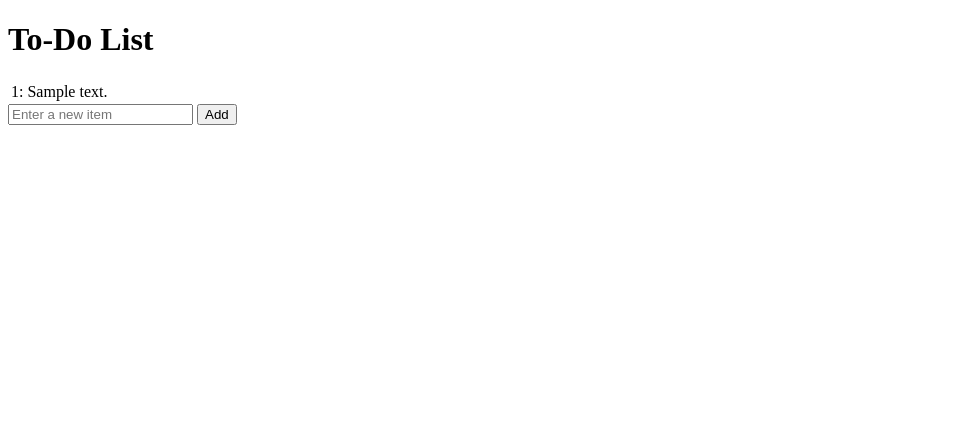
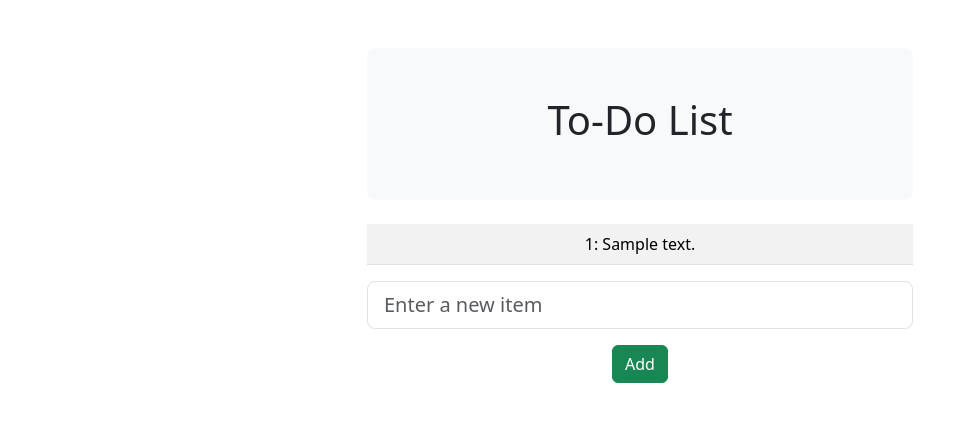
Before and after one commit to RosATypeN/superlists, a Django app: page /lists/1/ in a window 1280 px wide. Shown: the top 422 px of the page, without its empty margins (0-968 px from the left). Run offline with Django 4.2, Linux system fonts and the light colour scheme; tables that the repository leaves empty hold one stand-in row (values such as "Sample post").

Commit message:
Add Bootstrap styling and improve layout

```diff
--- a/lists/templates/base.html
+++ b/lists/templates/base.html
@@ -1,10 +1,34 @@
 <!DOCTYPE html>
-<html>
+<html lang="en">
 <head>
+    <meta charset="UTF-8">
     <title>To-Do Lists</title>
+
+    <link
+        rel="stylesheet"
+        href="https://cdn.jsdelivr.net/npm/bootstrap@5.3.3/dist/css/bootstrap.min.css"
+    >
 </head>
+
 <body>
-{% block content %}
-{% endblock %}
+
+<div class="container">
+
+    <div class="row justify-content-center mt-5">
+        <div class="col-md-6 text-center">
+
+            <div class="p-5 mb-4 bg-light rounded-3">
+                {% block header_text %}
+                {% endblock %}
+            </div>
+
+            {% block content %}
+            {% endblock %}
+
+        </div>
+    </div>
+
+</div>
+
 </body>
 </html>
--- a/lists/templates/list.html
+++ b/lists/templates/list.html
@@ -1,16 +1,43 @@
 {% extends "base.html" %}
 
+{% block header_text %}
+<h1>To-Do List</h1>
+{% endblock %}
+
 {% block content %}
-<h1>To-Do List</h1>
-<table class="table">
+
+<table class="table table-striped">
+
     {% for item in items %}
-    <tr><td>{{ forloop.counter }}: {{ item.text }}</td></tr>
+    <tr>
+        <td>
+            {{ forloop.counter }}:
+            {{ item.text }}
+        </td>
+    </tr>
     {% endfor %}
+
 </table>
 
 <form method="POST">
     {% csrf_token %}
-    <input name="item_text" placeholder="Enter a new item">
-    <button type="submit">Add</button>
+
+    <input
+        id="id_new_item"
+        name="item_text"
+        class="form-control form-control-lg"
+        placeholder="Enter a new item"
+    >
+
+    <div class="mt-3">
+        <button
+            type="submit"
+            class="btn btn-success"
+        >
+            Add
+        </button>
+    </div>
+
 </form>
+
 {% endblock %}
```
Also changed, not shown: lists/templates/home.html (+17 -4 lines).
